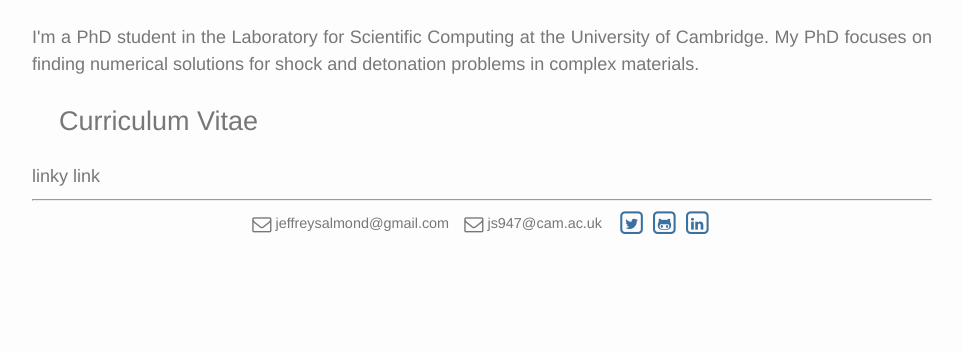
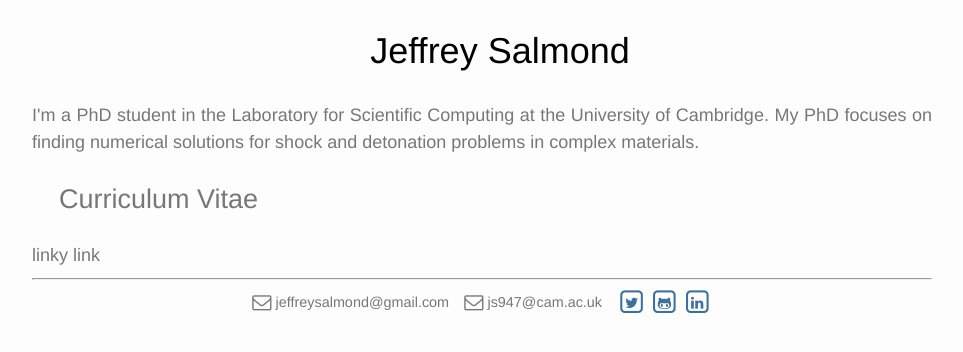
Before and after one commit to mjArcher/mjArcher.github.io, a Jekyll site: the page built from index.html, in a window 1280 px wide. Shown: the top 352 px of the page, without its empty margins (158-1121 px from the left). Built offline with Jekyll 4.4.1, drawn with Linux system fonts in a browser that asks for light colours; nearby versions of some CDN libraries.

Commit message:
fix header

```diff
--- a/_includes/header.html
+++ b/_includes/header.html
@@ -1,3 +1,9 @@
 <header>
-  <h1>{{ page.title }}</h1>
+  <h1>
+    {% if page.title %}
+      {{ page.title }}
+    {% else %}
+      Jeffrey Salmond
+    {% endif %}
+  </h1>
 </header>
```
